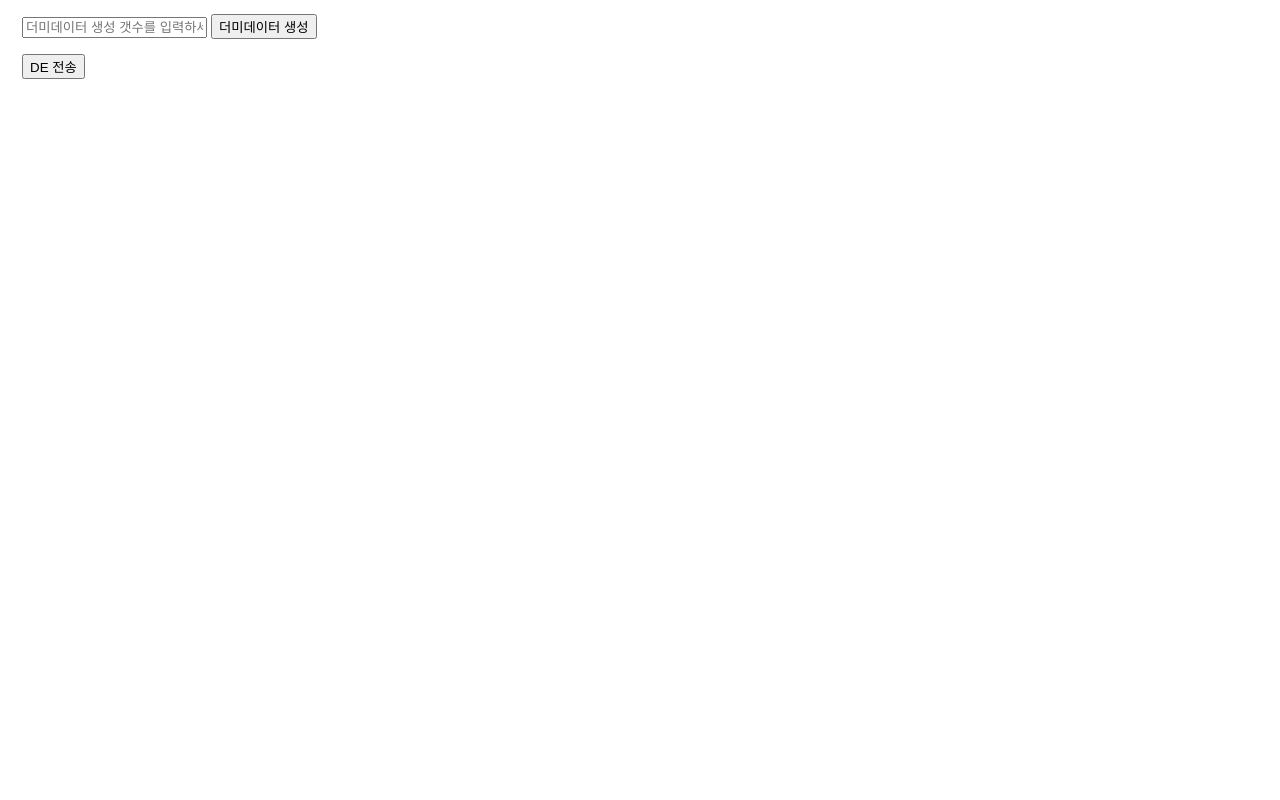
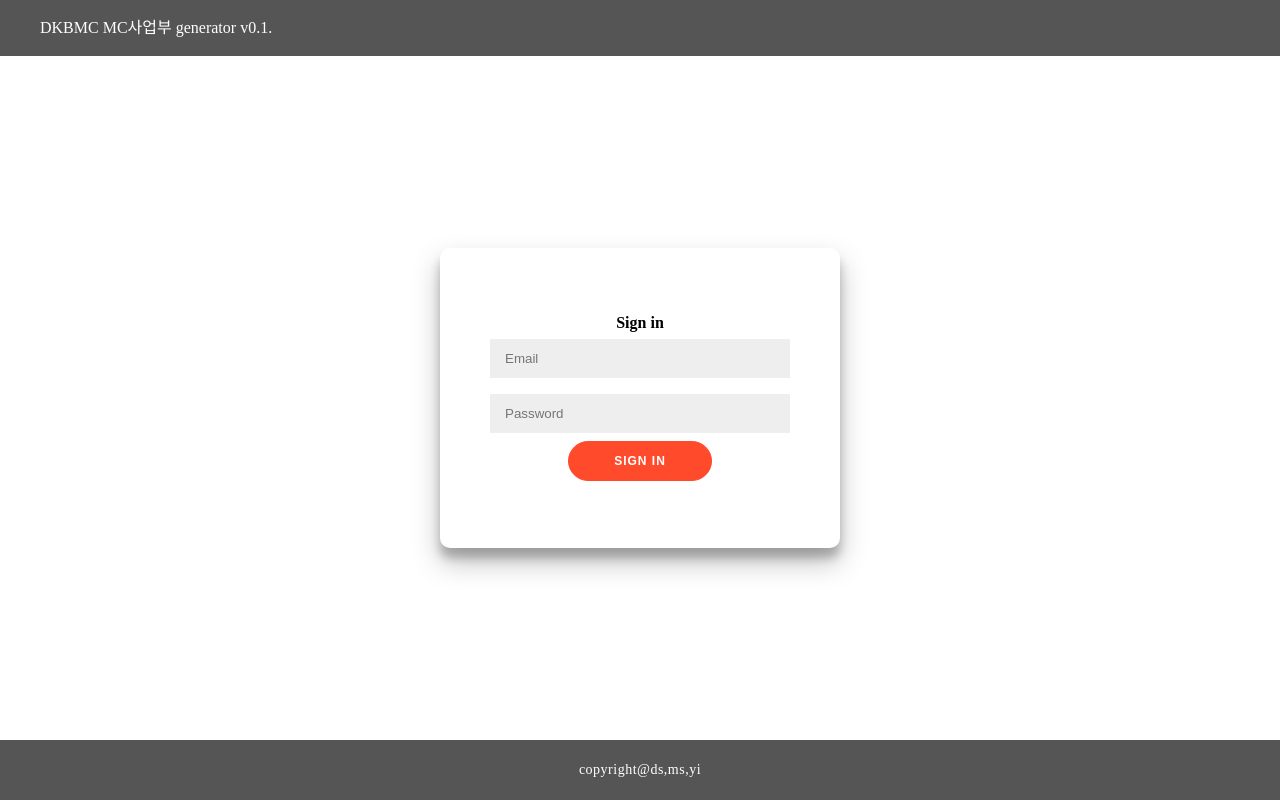
Before and after one commit to daesung6756/rest_api_test, a website: page index.html in a window 1280 px wide. Drawn offline with Linux system fonts and the light colour scheme.

Commit message:
[ds]로그인화면 및 프론트 기능 업로드 v.001

```diff
--- a/index.html
+++ b/index.html
@@ -1,68 +1,47 @@
 <!DOCTYPE html>
-<html lang="en">
+<html lang="ko">
 <head>
-    <meta charset="UTF-8">
-    <title>Title</title>
-    <link rel="icon" type="image/png" href="./favicon.png">
-    <style>
-        fieldset {BORDER:0;}
-    </style>
+    <script src="./assets/js/include.js"></script>
+    <script>
+        include.head("로그인")
+    </script>
 </head>
 <body>
-<div>
-    <fieldset>
-        <input type="text" id="record-input" placeholder="더미데이터 생성 갯수를 입력하세요.">
-        <button type="button" onclick="makeDummyData(record.value)">더미데이터 생성</button>
-    </fieldset>
-    <fieldset>
-        <button type="button" onclick="sendDummyData()">DE 전송</button>
-    </fieldset>
-    <div id="tableContainer"></div>
+<div class="wrap">
+
+    <!-- HEADER : START -->
+    <script>include.header()</script>
+    <!-- HEADER : END -->
+
+    <!-- CONTAINER : START -->
+    <div class="container">
+        <div class="form-container">
+            <form method="post" id="signInForm">
+                <h1>Sign in</h1>
+                <input type="email" id="userId" name="userId" placeholder="Email" />
+                <input type="password" id="userPassword" name="userPassword" placeholder="Password" />
+                <button type="submit">Sign In</button>
+            </form>
+        </div>
+    </div>
+    <!-- CONTAINER : END -->
+
+    <!-- HEADER : START -->
+    <script>include.footer()</script>
+    <!-- HEADER : END -->
+
+    <script>
+        include.loadScript()
+
+        // container 높이 조절
+        window.addEventListener('load', function() {
+            const headerHeight = document.querySelector('.header').offsetHeight;
+            const footerHeight = document.querySelector('.footer').offsetHeight;
+            const container = document.querySelector('.container');
+            const calculatedHeight = window.innerHeight - (headerHeight + footerHeight);
+            container.style.minHeight = calculatedHeight + 'px';
+        });
+    </script>
 </div>
-<script src="./assets/js/vendor/axios.min.js"></script>
-<script src="./assets/js/vendor/chance.min.js"></script>
-<script>
-    let dummyData = [];
-    const record = document.getElementById("record-input")
-    const chance = new Chance();
-
-    function sendDummyData() {
-        try {
-            const response = axios.post("/test", dummyData, {
-                headers: { 'Content-Type': 'application/json' }
-            });
-            console.log('Response:', response.data);
-            alert('Data successfully sent to the server!');
-        } catch (error) {
-            console.error('Error sending data to the server:', error);
-            alert('Failed to send data to the server. Please try again later.');
-        }
-    }
-
-    // makeDummyData 함수를 호출하여 더미 데이터 생성
-    function makeDummyData(record) {
-        if(record){
-            for (let i = 0; i < record; i++) {
-                const ContactKey = chance.guid();
-                const EmailAddress = chance.email();
-                const FirstName = chance.first();
-                const LastName = chance.last();
-                const Phone = chance.phone();
-
-                dummyData.push({
-                    "ContactKey": ContactKey,
-                    "EmailAddress": EmailAddress,
-                    "FirstName": FirstName,
-                    "LastName": LastName,
-                    "Phone": Phone
-                });
-            }
-            console.log(dummyData)
-        } else {
-            alert("숫자를 입력하세요.")
-        }
-    }
-
-</script>
 </body>
 </html>
--- a/package.json
+++ b/package.json
@@ -4,7 +4,7 @@
   "description": "",
   "main": "index.js",
   "scripts": {
-    "test": "echo \"Error: no test specified\" && exit 1"
+    "start": "node server.js"
   },
   "keywords": [],
   "author": "",
--- /dev/null
+++ b/public/assets/css/common.css
@@ -0,0 +1,152 @@
+:root {
+    --background-dark-default:#555
+}
+
+* {
+    box-sizing: border-box;
+}
+
+
+h1 {
+    font-weight: bold;
+    margin: 0;
+}
+
+h2 {
+    text-align: center;
+}
+
+p {
+    font-size: 14px;
+    font-weight: 100;
+    line-height: 20px;
+    letter-spacing: 0.5px;
+    margin: 20px 0 30px;
+}
+
+span {
+    font-size: 12px;
+}
+
+a {
+    color: #333;
+    font-size: 14px;
+    text-decoration: none;
+    margin: 15px 0;
+}
+
+button {
+    border-radius: 20px;
+    border: 1px solid #FF4B2B;
+    background-color: #FF4B2B;
+    color: #FFFFFF;
+    font-size: 12px;
+    font-weight: bold;
+    padding: 12px 45px;
+    letter-spacing: 1px;
+    text-transform: uppercase;
+    transition: transform 80ms ease-in;
+}
+
+button:active {
+    transform: scale(0.95);
+}
+
+button:focus {
+    outline: none;
+}
+
+button.ghost {
+    background-color: transparent;
+    border-color: #FFFFFF;
+}
+
+
+html,
+body,
+.wrap {width:100%;height:100%}
+.container {
+    display:flex;
+    align-items: center;
+    justify-content: center;
+}
+
+.form-container {
+    background-color: #fff;
+    border-radius: 10px;
+    box-shadow: 0 14px 28px rgba(0,0,0,0.25),
+    0 10px 10px rgba(0,0,0,0.22);
+    position: relative;
+    width: 400px;
+    max-width: 100%;
+    min-height: 300px;
+    transition: all 0.6s ease-in-out;
+    display:flex;
+    align-items: center;
+    justify-content: center;
+}
+
+.form-container form {
+    width:100%;
+}
+.form-container form {
+    background-color: #FFFFFF;
+    display: flex;
+    align-items: center;
+    justify-content: center;
+    flex-direction: column;
+    padding: 0 50px;
+    height: 100%;
+    text-align: center;
+}
+
+.form-container input {
+    background-color: #eee;
+    border: none;
+    padding: 12px 15px;
+    margin: 8px 0;
+    width: 100%;
+}
+
+@keyframes show {
+    0%, 49.99% {
+        opacity: 0;
+        z-index: 1;
+    }
+
+    50%, 100% {
+        opacity: 1;
+        z-index: 5;
+    }
+}
+
+header {
+    background-color: var(--background-dark-default);
+    color:#fff;
+    padding:20px 10px;
+}
+header .inner {
+    max-width:1200px;
+    margin:0 auto;
+}
+
+footer {
+    position:relative;
+    background-color: var(--background-dark-default);
+    color: #fff;
+    font-size: 14px;
+    bottom: 0;
+    left: 0;
+    right: 0;
+    text-align: center;
+    z-index: 999;
+    padding:10px;
+}
+
+footer p {
+    margin: 10px 0;
+}
+
+footer i {
+    color: red;
+}
--- /dev/null
+++ b/public/assets/css/reset.css
@@ -0,0 +1 @@
+/* http://meyerweb.com/eric/tools/css/reset/ v2.0 | 20110126 License: none (public domain) */  html, body, div, span, applet, object, iframe, h1, h2, h3, h4, h5, h6, p, blockquote, pre, a, abbr, acronym, address, big, cite, code, del, dfn, em, img, ins, kbd, q, s, samp, small, strike, strong, sub, sup, tt, var, b, u, i, center, dl, dt, dd, ol, ul, li, fieldset, form, label, legend, table, caption, tbody, tfoot, thead, tr, th, td, article, aside, canvas, details, embed, figure, figcaption, footer, header, hgroup, menu, nav, output, ruby, section, summary, time, mark, audio, video {margin: 0;padding: 0;border: 0;font-size: 100%;font: inherit;vertical-align: baseline;}  /* HTML5 display-role reset for older browsers */  article, aside, details, figcaption, figure, footer, header, hgroup, menu, nav, section {display: block;}  body {line-height: 1;}  ol, ul {list-style: none;}  blockquote, q {quotes: none;}  blockquote:before, blockquote:after, q:before, q:after {content: '';content: none;}  table {border-collapse: collapse;border-spacing: 0;}
--- /dev/null
+++ b/public/assets/js/common.js
@@ -0,0 +1,96 @@
+const form = document.getElementById("signInForm")
+const record = document.getElementById("record-input")
+const chance = new Chance();
+
+form.addEventListener("submit", (e) => {
+    e.preventDefault()
+    const userId = document.getElementById("userId");
+    const userPassword = document.getElementById("userPassword");
+
+    if (!userId || !userPassword) {
+        console.error('userId 또는 userPassword 요소를 찾을 수 없습니다.');
+        return;
+    }
+
+    const email = userId.value.trim();
+    const password = userPassword.value.trim();
+
+    if (!email || !isValidEmail(email)) {
+        alert('올바른 이메일 주소를 입력하세요.');
+        return;
+    }
+
+    if (!password || password.length < 8) {
+        alert('비밀번호는 최소 8자 이상이어야 합니다.');
+        return;
+    }
+
+    const loginData = {
+        userId: email, // email이 userId로 사용될 수 있음
+        userPassword: password,
+        utmTag: isUtmTagExists() ? `utm_tag=${getUtmTagValue()}` : false
+    }
+
+    axios.post('/login', loginData)
+        .then(response => {
+            // 서버로부터 응답을 받았을 때 실행할 작업을 여기에 추가합니다.
+            console.log(response.data);
+            alert('로그인 성공!');
+        })
+        .catch(error => {
+            // 요청이 실패했을 때 실행할 작업을 여기에 추가합니다.
+            console.error('로그인 요청 실패:', error);
+            alert('로그인에 실패했습니다.');
+        });
+});
+
+function isValidEmail(email) {
+    const emailRegex = /^[^\s@]+@[^\s@]+\.[^\s@]+$/;
+    return emailRegex.test(email);
+}
+
+function sendDummyData() {
+    try {
+        const response = axios.post("/test", dummyData, {
+            headers: { 'Content-Type': 'application/json' }
+        });
+        console.log('Response:', response.data);
+        alert('Data successfully sent to the server!');
+    } catch (error) {
+        console.error('Error sending data to the server:', error);
+        alert('Failed to send data to the server. Please try again later.');
+    }
+}
+
+// makeDummyData 함수를 호출하여 더미 데이터 생성
+function makeDummyData(record) {
+    if(record){
+        for (let i = 0; i < record; i++) {
+            const ContactKey = chance.guid();
+            const EmailAddress = chance.email();
+            const FirstName = chance.first();
+            const LastName = chance.last();
+            const Phone = chance.phone();
+
+            dummyData.push({
+                "ContactKey": ContactKey,
+                "EmailAddress": EmailAddress,
+                "FirstName": FirstName,
+                "LastName": LastName,
+                "Phone": Phone
+            });
+        }
+        console.log(dummyData)
+    } else {
+        alert("숫자를 입력하세요.")
+    }
+}
+
+function isUtmTagExists() {
+    return window.location.href.includes('utm_tag');
+}
+
+function getUtmTagValue() {
+    const urlParams = new URLSearchParams(window.location.search);
+    return urlParams.get('utm_tag').trim();
+}
--- /dev/null
+++ b/public/assets/js/include.js
@@ -0,0 +1,30 @@
+const include = {
+    head : function (title) {
+        document.write(`<meta charSet="UTF-8">`)
+        document.write(`<title>${title}</title>`)
+        document.write(`<meta name="viewport" content="width=device-width, initial-scale=1.0">`)
+        document.write(`<link rel="icon" type="image/png" href="./favicon.png" />`)
+        document.write(`<link rel="stylesheet" href="./assets/css/reset.css">`)
+        document.write(`<link rel="stylesheet" href="./assets/css/common.css">`)
+    },
+    loadScript : function () {
+        document.write(`<script src="./assets/js/vendor/axios.min.js"></script>`)
+        document.write(`<script src="./assets/js/vendor/chance.min.js"></script>`)
+        document.write(`<script src="./assets/js/obj.js"></script>`)
+        document.write(`<script src="./assets/js/common.js"></script>`)
+    },
+    header : function () {
+        document.write(`<header id="header" class="header">`)
+        document.write(`<div class = "inner" >`)
+        document.write(`DKBMC MC사업부 generator v0.1.`)
+        document.write(`</div>`)
+        document.write(`</header>`)
+    },
+    footer : function () {
+       document.write(`<footer id="footer" class="footer">`)
+       document.write(`<div class="inner">`)
+       document.write(`<P>copyright@ds,ms,yi</P>`)
+       document.write(`</div>`)
+       document.write(`</footer>`)
+    }
+}
--- /dev/null
+++ b/public/assets/js/obj.js
@@ -0,0 +1,2 @@
+let dummyData = [];
+let loginData = {};
--- a/server.js
+++ b/server.js
@@ -76,7 +76,6 @@ async function getAccessToken() {
 const endpoint = `https://${SUB_DOMAIN}.rest.marketingcloudapis.com/hub/v1/dataeventsasync/key:${DATA_EXTENSION_EXTERNAL_KEY}/rowset`;
 
 app.post('/test', async (req, res) => {
-
     try {
         const accessToken = await getAccessToken(); // 액세스 토큰을 얻을 때까지 기다립니다.
         const users = req.body;
@@ -105,6 +104,8 @@ app.post('/test', async (req, res) => {
             res.status(200).json({ message: '성공', response: responseData });
         } else if(response.status === 202) {
             res.status(202).json({ message: '잠시 대기중', response: responseData });
+        } else if(response.status === 413) {
+            res.status(413).json({ message: '레코드 갯수가 너무 많습니다. (최대 하루 5000개)', response: responseData });
         }
     } catch (error) {
         console.error('실패', error);
```
Also changed, not shown: main.html (added, +22 -0 lines).
